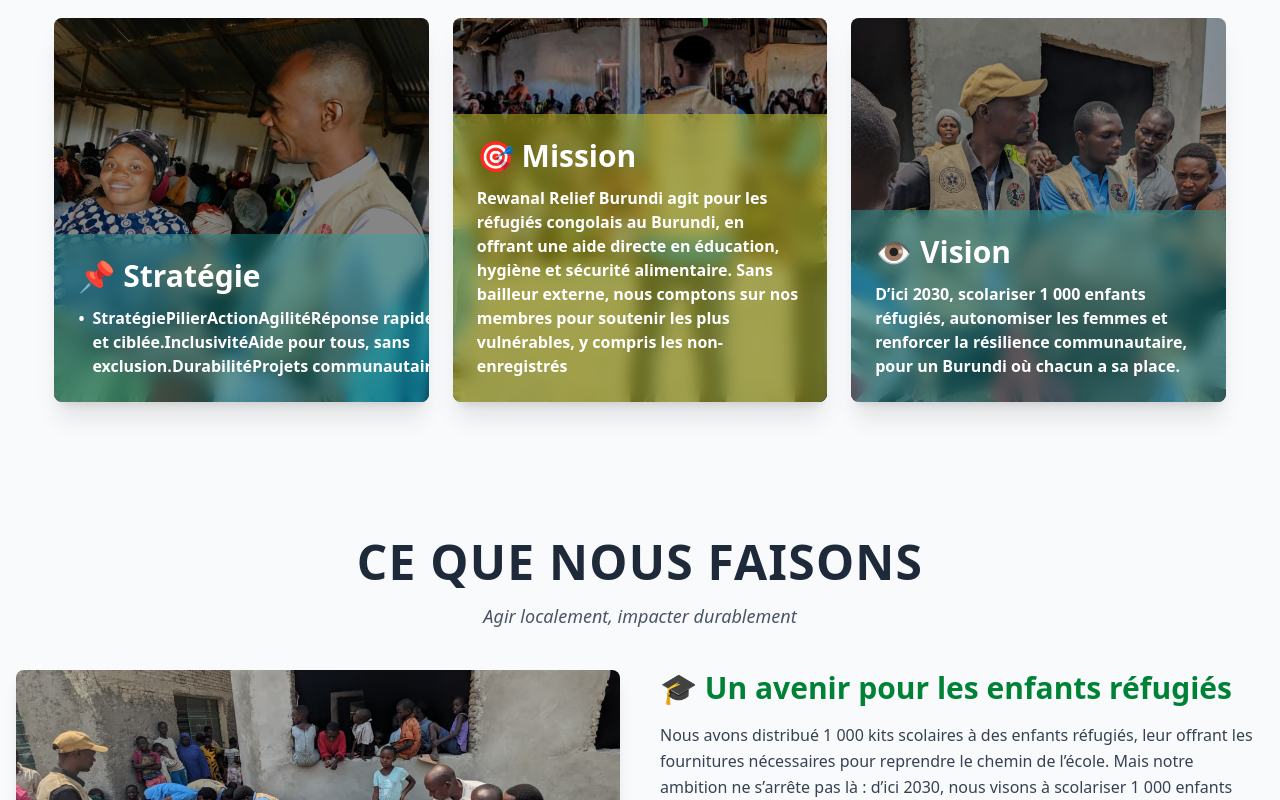
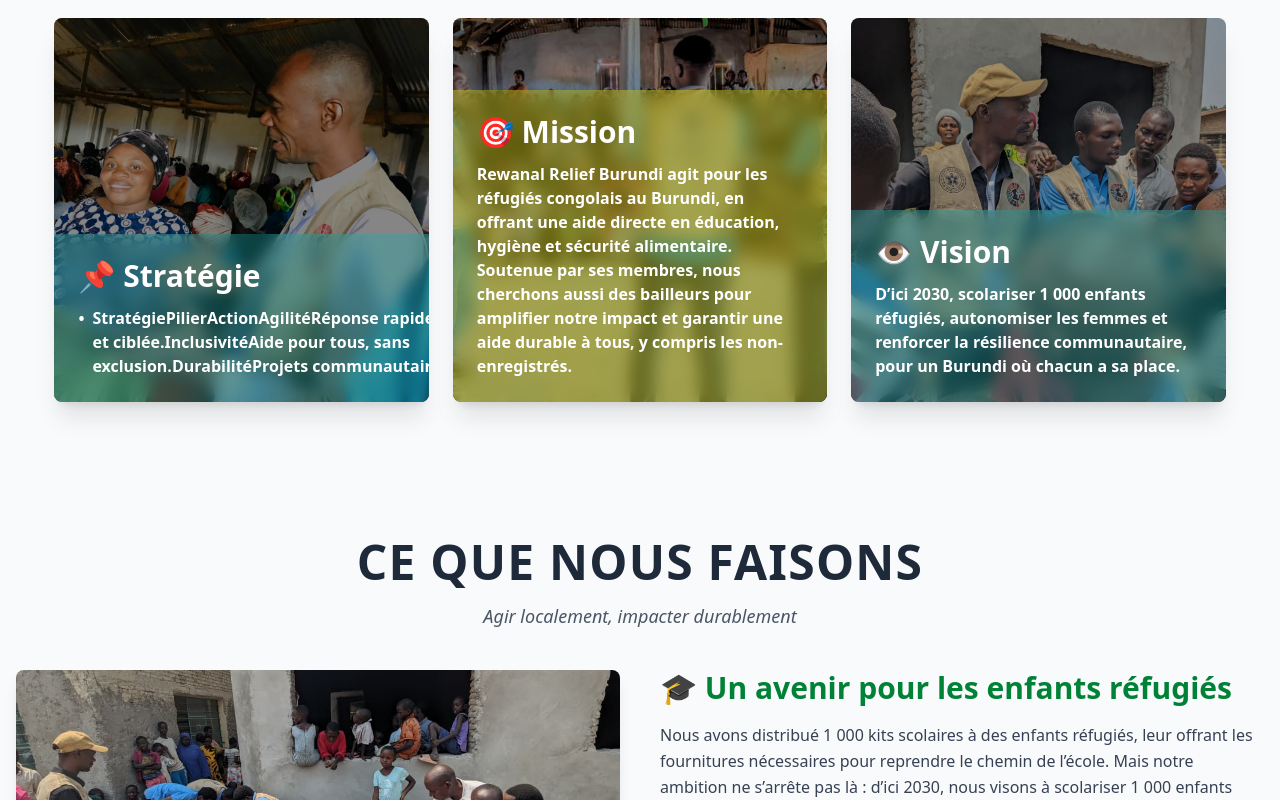
Before and after one commit to DevSam2025/rewanal, a website: page index.html in a window 1280 px wide. Shown: the part 1166-1966 px from the top of the page. Drawn offline with nearby package versions, Linux system fonts and the light colour scheme.

Commit message:
mise a jour

```diff
--- a/index.html
+++ b/index.html
@@ -106,8 +106,8 @@
         <!-- Logo -->
         <div class="flex items-center space-x-2">
           <img src="./logo.jpg" alt="Logo" class="w-8 h-8">
-          <p class="font-bold text-gray-700 text-lg md:hidden  lg:flex">Rewanal <span class="hidden md:flex"> Relief
-              Burundi</span></p>
+          <p class="font-bold text-gray-700 text-lg md:hidden  lg:flex">Rewanal <p class=" font-bold text-gray-700 text-lg md:hidden"> Relief
+              Burundi</p></p>
         </div>
 
         <!-- Desktop Menu -->
@@ -129,7 +129,8 @@
           <a href="./nous contacter.html" class="text-gray-600 hover:text-yellow-700 hover:border-b-3">Nous
             Contacter</a>
           <a href="./nousuivrde.html" class="">
-            <button class="bg-yellow-500 text-white px-4 py-2 rounded-full hover:bg-yellow-600 transition cursor-pointer ">Nous
+            <button
+              class="bg-yellow-500 text-white px-4 py-2 rounded-full hover:bg-yellow-600 transition cursor-pointer ">Nous
               Suivre</button>
           </a>
         </div>
@@ -285,9 +286,11 @@
             <h1 class="text-3xl mb-3 flex items-center gap-2">🎯 Mission</h1>
             <ul class="space-y-2 text-sm md:text-base">
               <li class="flex items-start">
-                <span>Rewanal Relief Burundi agit pour les réfugiés congolais au Burundi, en offrant une aide directe
-                  en éducation, hygiène et sécurité alimentaire. Sans bailleur externe, nous comptons sur nos membres
-                  pour soutenir les plus vulnérables, y compris les non-enregistrés
+                <span>
+                  Rewanal Relief Burundi agit pour les réfugiés congolais au Burundi, en offrant une aide directe en
+                  éducation, hygiène et sécurité alimentaire. Soutenue par ses membres, nous cherchons aussi des
+                  bailleurs pour amplifier notre impact et garantir une aide durable à tous, y compris les
+                  non-enregistrés.
                 </span>
               </li>
             </ul>
```
